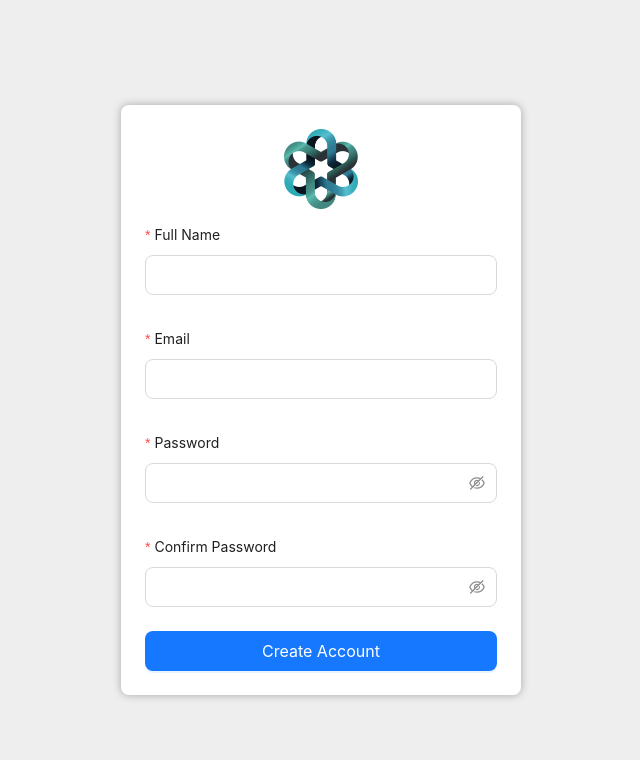
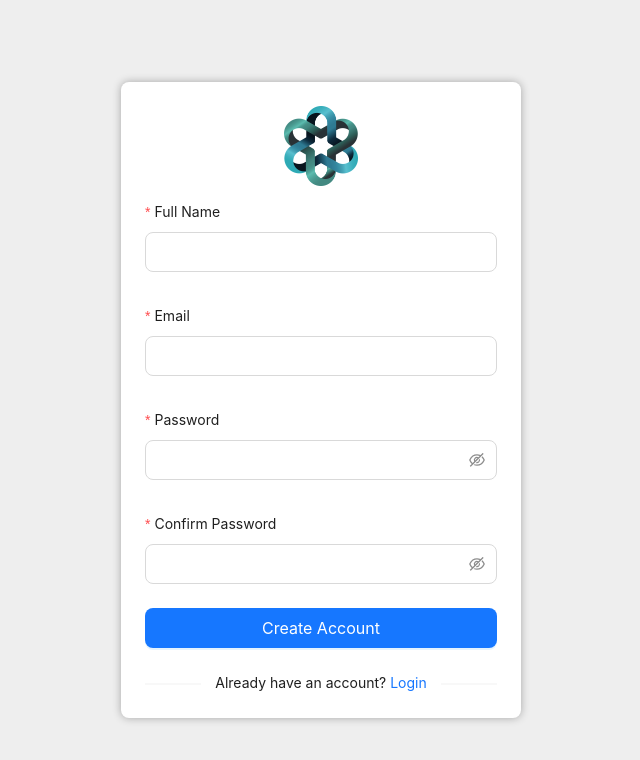
Before and after one commit to tanpham199/admin-template, a Next.js app: page /register in a window 1280 px wide. Shown: the top 760 px of the page, without its empty margins (319-959 px from the left). Built offline with nearby package versions, Linux system fonts and the light colour scheme; no server answers.

Commit message:
forgot password form

```diff
--- a/src/components/pages/Login/Login.module.scss
+++ b/src/components/pages/Auth/Auth.module.scss
@@ -17,6 +17,10 @@
     .ant-form-item-label {
       padding: 0;
     }
+
+    .ant-divider:last-of-type {
+      margin-bottom: 0;
+    }
   }
 }
 
@@ -28,7 +32,3 @@
     height: 80px;
   }
 }
-
-.mb0 {
-  margin-bottom: 0 !important;
-}
--- a/src/components/pages/Login/index.tsx
+++ b/src/components/pages/Auth/index.tsx
@@ -1,7 +1,7 @@
 import { App, Button, Divider, Form, Input } from 'antd';
 import Image from 'next/image';
 import { APP_LOGO, UNEXPECTED_ERROR_TEXT } from '@/constants';
-import styles from './Login.module.scss';
+import styles from './Auth.module.scss';
 import useUserStore from '@/stores/user';
 import { useState, useEffect } from 'react';
 import { useRouter } from 'next/router';
@@ -12,21 +12,25 @@ import Link from 'next/link';
 import { AxiosError, HttpStatusCode } from 'axios';
 import { FirebaseError } from 'firebase/app';
 import httpRequest, { HttpError } from '@/httpRequest';
+import { sendPasswordResetEmail } from 'firebase/auth';
+import { auth } from '@/firebase';
 
 type FieldType = {
   fullName?: string;
   email: string;
-  password: string;
+  password?: string;
   confirmPassword?: string;
 };
 
 const Item = Form.Item<FieldType>;
 
+type FormType = 'login' | 'register' | 'forgot';
+
 interface LoginProps {
-  register?: boolean;
+  type?: FormType;
 }
 
-const Login = ({ register }: LoginProps) => {
+const Auth = ({ type = 'login' }: LoginProps) => {
   const [isSubmitting, setIsSubmitting] = useState<boolean>(false);
 
   const { message } = App.useApp();
@@ -39,7 +43,7 @@ const Login = ({ register }: LoginProps) => {
     }
   }, [user]);
 
-  const onLogin = async ({ email, password }: FieldType) => {
+  const onLogin = async ({ email, password = '' }: FieldType) => {
     setIsSubmitting(true);
     try {
       await login({ email, password });
@@ -48,7 +52,7 @@ const Login = ({ register }: LoginProps) => {
         (error as AxiosError).status === HttpStatusCode.BadRequest ||
         (error as FirebaseError).code?.includes('auth/')
       ) {
-        message.error('Invalid email or password');
+        message.error('Invalid email or password.');
       } else {
         message.error(UNEXPECTED_ERROR_TEXT);
       }
@@ -57,7 +61,7 @@ const Login = ({ register }: LoginProps) => {
     }
   };
 
-  const onRegister = async ({ fullName, email, password }: FieldType) => {
+  const onRegister = async ({ fullName, email, password = '' }: FieldType) => {
     setIsSubmitting(true);
     try {
       await httpRequest.post('/agent/v1/me/register', { fullName, email, password });
@@ -69,27 +73,59 @@ const Login = ({ register }: LoginProps) => {
     }
   };
 
-  const title = register ? 'Register' : 'Login';
+  const onForgot = async ({ email }: FieldType) => {
+    try {
+      await sendPasswordResetEmail(auth, email);
+    } catch (error) {
+      if ((error as FirebaseError).code?.includes('auth/')) {
+        message.error('Invalid email.');
+      } else {
+        message.error(UNEXPECTED_ERROR_TEXT);
+      }
+    } finally {
+    }
+  };
+
+  const formConfig = {
+    login: {
+      title: 'Login',
+      onFinish: onLogin,
+      btnText: 'Login',
+    },
+    register: {
+      title: 'Register',
+      onFinish: onRegister,
+      btnText: 'Create Account',
+    },
+    forgot: {
+      title: 'Forgot',
+      onFinish: onForgot,
+      btnText: 'Reset my Password',
+    },
+  };
+
+  const isLoginForm = type === 'login';
+  const isRegisterForm = type === 'register';
+  const isForgotForm = type === 'forgot';
 
   return (
     <div className={classNames(styles.wrapper, 'center')}>
-      <Head pageTitle={title} />
+      <Head pageTitle={formConfig[type].title} />
       <Form
         className={styles.form}
-        name={title}
-        onFinish={register ? onRegister : onLogin}
+        onFinish={formConfig[type].onFinish}
         layout="vertical"
         size="large"
-        autoComplete={register ? 'off' : undefined}
+        autoComplete={type !== 'login' ? 'off' : undefined}
       >
         <div className={styles.logo}>
           <Image src={APP_LOGO} alt="Logo" priority />
         </div>
-        {register && (
+        {isRegisterForm && (
           <Item
             label="Full Name"
             name="fullName"
-            rules={[{ required: register, message: 'Please input your full name!' }]}
+            rules={[{ required: isRegisterForm, message: 'Please input your full name!' }]}
           >
             <Input />
           </Item>
@@ -97,15 +133,21 @@ const Login = ({ register }: LoginProps) => {
         <Item label="Email" name="email" rules={[{ required: true, message: 'Please input your email!' }]}>
           <Input />
         </Item>
-        <Item label="Password" name="password" rules={[{ required: true, message: 'Please input your password!' }]}>
+        {!isForgotForm && (
+          <Item
+            label="Password"
+            name="password"
+            rules={[{ required: !isForgotForm, message: 'Please input your password!' }]}
+          >
             <Input.Password />
           </Item>
-        {register && (
+        )}
+        {isRegisterForm && (
           <Item
             label="Confirm Password"
             name="confirmPassword"
             rules={[
-              { required: register, message: 'Please confirm your password!' },
+              { required: isRegisterForm, message: 'Please confirm your password!' },
               ({ getFieldValue }) => ({
                 validator(_, value) {
                   if (!value || getFieldValue('password') === value) {
@@ -119,24 +161,29 @@ const Login = ({ register }: LoginProps) => {
             <Input.Password />
           </Item>
         )}
-        <Item className={register ? styles.mb0 : undefined}>
+        <Item>
           <Button block type="primary" htmlType="submit" loading={isSubmitting}>
-            {register ? 'Create Account' : 'Login'}
+            {formConfig[type].btnText}
           </Button>
         </Item>
-        {!register && (
-          <>
+        {isLoginForm && (
           <Divider plain>
-              <Link href={PagePath.Forgot}>I forgot my password</Link>
+            Forgot password? <Link href={PagePath.Forgot}>Reset</Link>
           </Divider>
-            <Divider plain className={styles.mb0}>
+        )}
+        {isRegisterForm && (
+          <Divider plain>
+            Already have an account? <Link href={PagePath.Login}>Login</Link>
+          </Divider>
+        )}
+        {!isRegisterForm && (
+          <Divider plain>
             Don&apos;t have an account? <Link href={PagePath.Register}>Register</Link>
           </Divider>
-          </>
         )}
       </Form>
     </div>
   );
 };
 
-export default Login;
+export default Auth;
--- a/src/pages/login/index.tsx
+++ b/src/pages/login/index.tsx
@@ -1,8 +1,8 @@
-import Login from '@/components/pages/Login';
+import Auth from '@/components/pages/Auth';
 import EmptyLayout from '@/layouts/EmptyLayout';
 
 const LoginPage = () => {
-  return <Login />;
+  return <Auth />;
 };
 
 LoginPage.Layout = EmptyLayout;
--- a/src/pages/register/index.tsx
+++ b/src/pages/register/index.tsx
@@ -1,8 +1,8 @@
-import Login from '@/components/pages/Login';
+import Auth from '@/components/pages/Auth';
 import EmptyLayout from '@/layouts/EmptyLayout';
 
 const RegisterPage = () => {
-  return <Login register />;
+  return <Auth type="register" />;
 };
 
 RegisterPage.Layout = EmptyLayout;
```
Also changed, not shown: src/pages/forgot/index.tsx (added, +10 -0 lines). Lines whose indentation alone changed are shown as unchanged.
